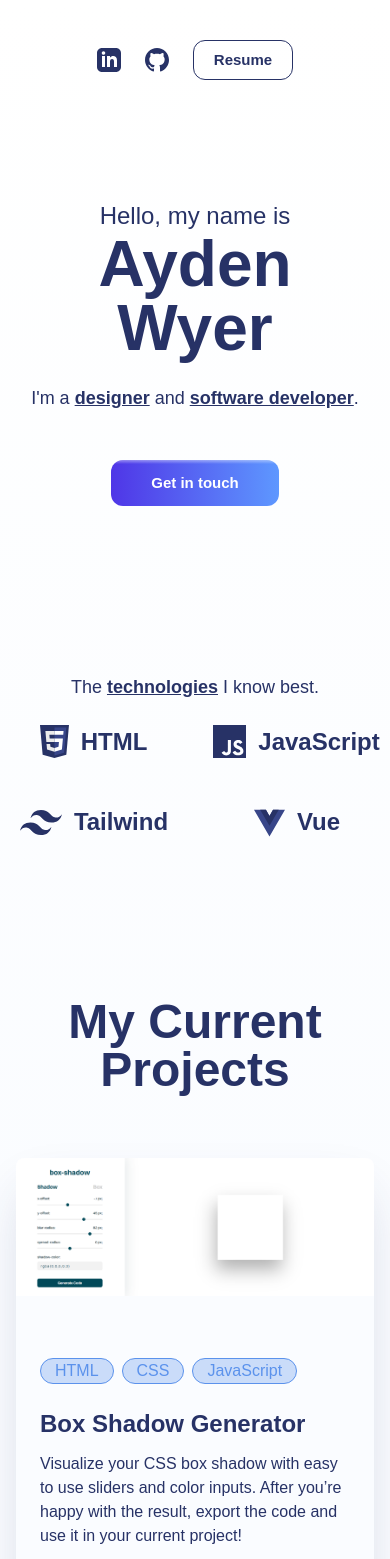
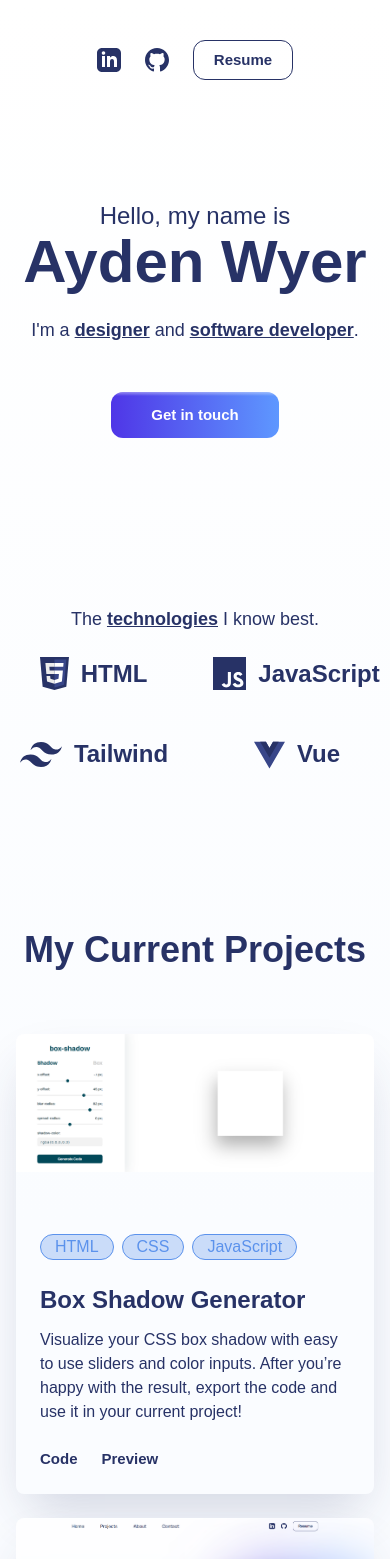
Before and after one commit to aydenwyer/personal-portfolio, a Vue app: page / in a window 390 px wide. Shown: the top 1559 px of the page. Built offline with nearby package versions, Linux system fonts and the light colour scheme; a web font is replaced by a local one.

Commit message:
Mobile Styling

```diff
--- a/src/sections/Contact.vue
+++ b/src/sections/Contact.vue
@@ -3,7 +3,7 @@
         <GradientCircles />
         <div class="flex flex-col md:flex-row w-full justify-center items-center text-center md:justify-between md:text-left">
             <div class="text-primary md:w-1/3 mb-16">
-                <p class="text-5xl font-semibold mb-6">Want to chat?</p>
+                <p class="text-4xl sm:text-5xl font-semibold mb-6">Want to chat?</p>
                 <p class="text-lg font-regular">Directly send me an email to start a project, or just say what's up! I don't bite.</p>
             </div>
             <ContactForm />
--- a/src/sections/Hero.vue
+++ b/src/sections/Hero.vue
@@ -4,7 +4,7 @@
         <div class="flex flex-row w-full justify-center items-center text-center md:justify-between md:text-left">
             <div class="text-primary" v-motion-slide-visible-once-bottom>
                 <p class="text-2xl font-medium">Hello, my name is</p>
-                <h1 class="text-h1 font-semibold mb-6">Ayden Wyer</h1>
+                <h1 class="text-6xl sm:text-h1 font-semibold mb-6">Ayden Wyer</h1>
                 <p class="text-lg font-regular mb-12">I'm a <span class="font-semibold underline">designer</span> and <span class="font-semibold underline">software developer</span>.</p>
                 <Button link="#contact"/>
             </div>
--- a/src/sections/Projects.vue
+++ b/src/sections/Projects.vue
@@ -1,6 +1,6 @@
 <template>
     <section class="py-20 text-center">
-        <p class="text-5xl font-semibold text-primary mb-16">My Current Projects</p>
+        <p class="text-4xl sm:text-5xl font-semibold text-primary mb-16">My Current Projects</p>
         <div class="grid grid-cols-1 gap-6 md:grid-cols-2">
             <div class="shadow-2xl shadow-primary/20 rounded-lg overflow-hidden flex flex-col" v-for="project in ProjectsData">
                 <ProjectsItem
```
